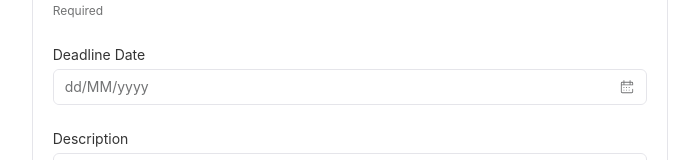
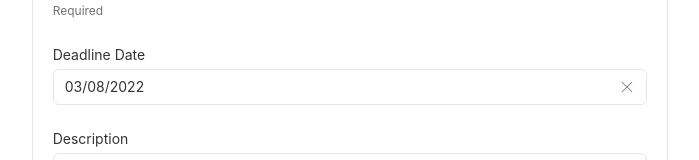
Before and after one commit to taufanfadhilah/react-vite-rsuite-mobx, a React (Vite) app: page / in a window 1280 px wide. Shown: the part 204-364 px from the top of the page, without its empty margins (290-989 px from the left). Built offline with nearby package versions, Linux system fonts and the light colour scheme.

Commit message:
feat: enhance handle reset

```diff
--- a/src/components/InputForm.tsx
+++ b/src/components/InputForm.tsx
@@ -19,6 +19,10 @@ export default function InputForm() {
     todoStore.addTodo(formValue as TodoInputInterface);
   };
 
+  const handleReset = () => {
+    setFormValue({ title: "", deadline: new Date(), description: "" });
+  };
+
   return (
     <Panel header="Add Todo" bordered>
       <Form
@@ -27,6 +31,7 @@ export default function InputForm() {
         onSubmit={handleSubmit}
         formValue={formValue}
         onChange={(value: any) => setFormValue(value)}
+        onReset={handleReset}
       >
         <Form.Group controlId="title">
           <Form.ControlLabel>Title</Form.ControlLabel>
@@ -42,6 +47,7 @@ export default function InputForm() {
             onSelect={(date: Date) =>
               setFormValue({ ...formValue, deadline: date })
             }
+            value={formValue.deadline}
           />
         </Form.Group>
         <Form.Group controlId="description">
```
